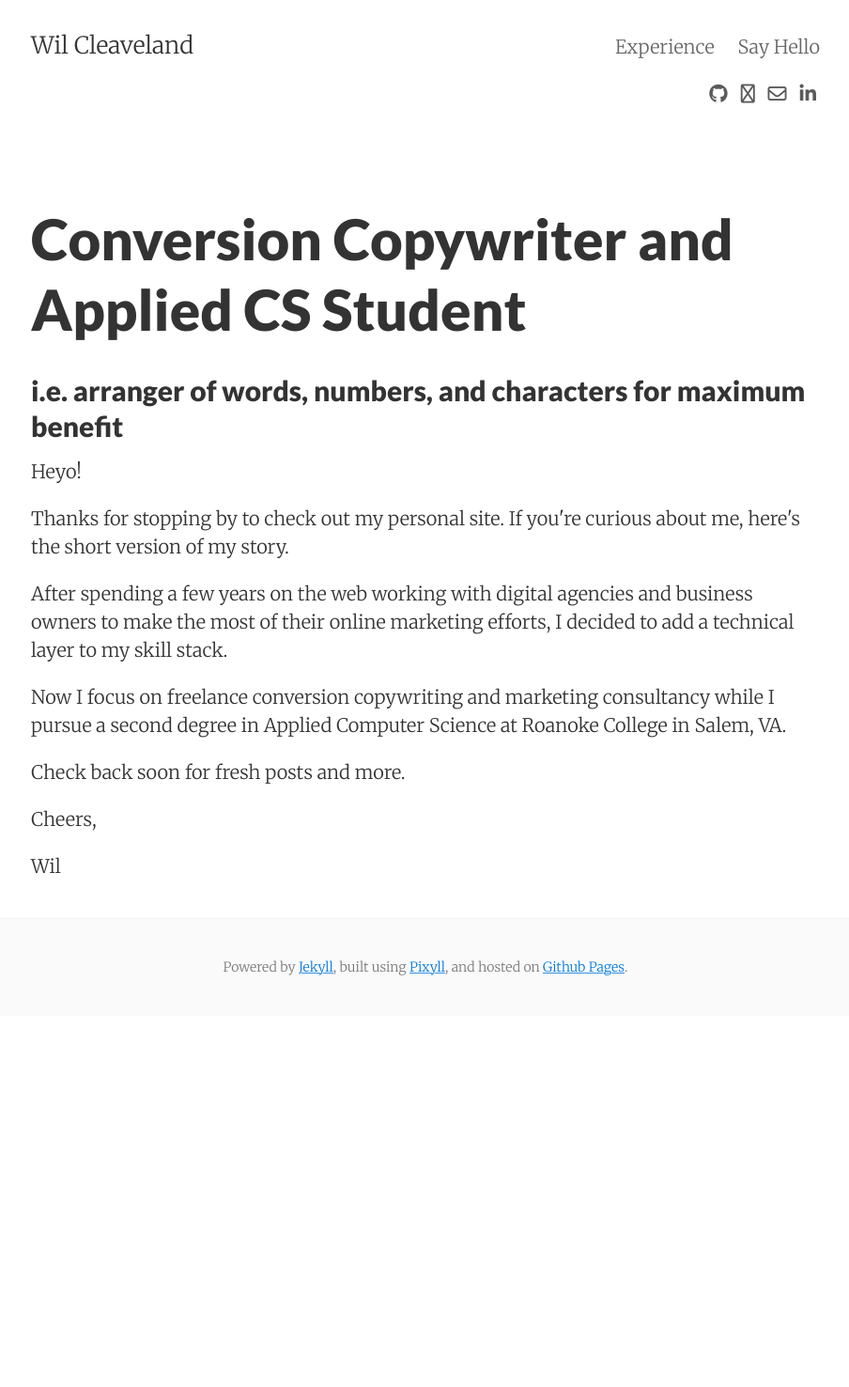
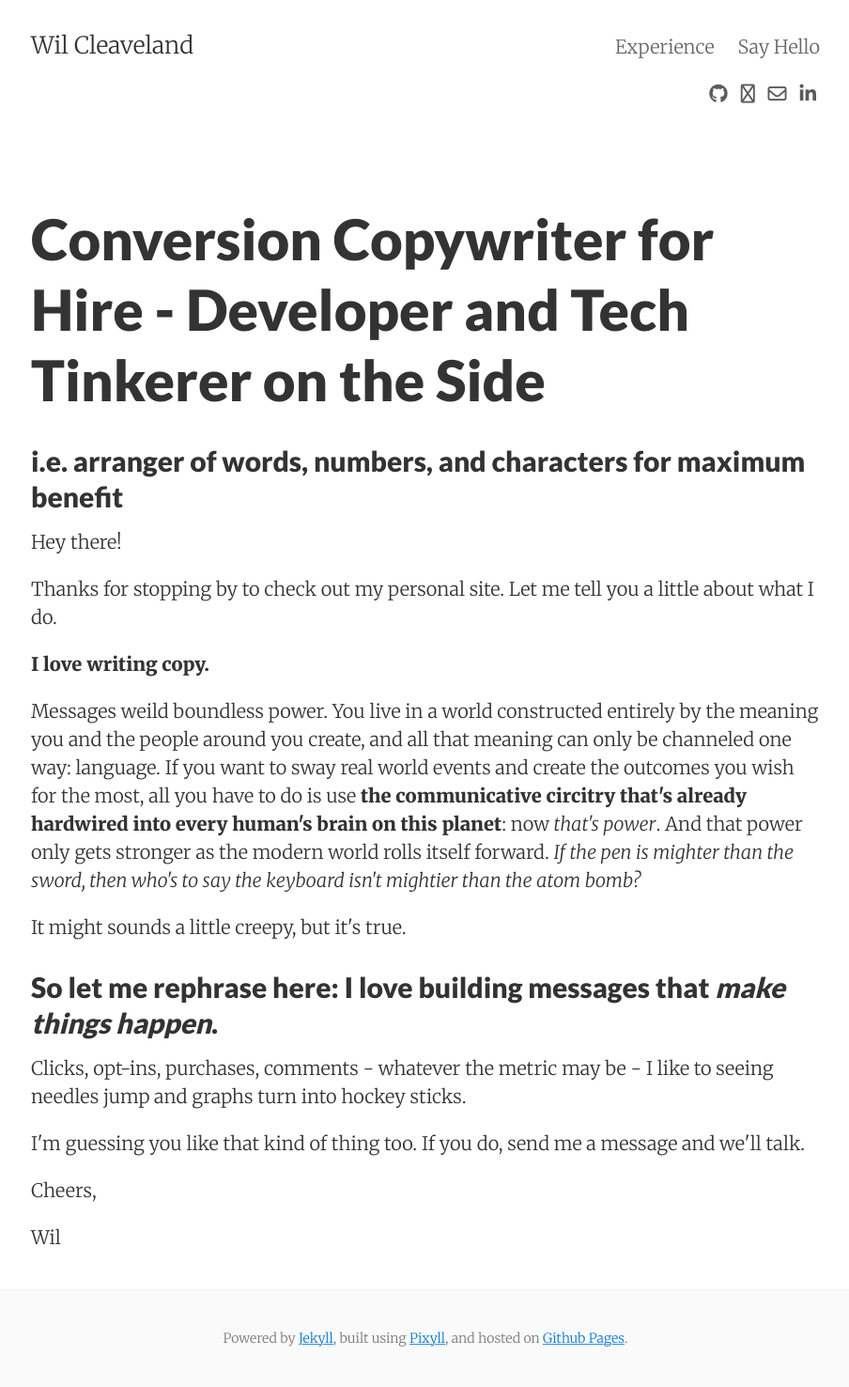
Before and after one commit to WilCleaveland/wilcleaveland.github.io, a Jekyll site: the page built from index.html, in a window 1280 px wide. Shown: the whole page at 94% size, without its empty margins (187-1091 px from the left). Built offline with Jekyll 4.4.1, drawn with Linux system fonts in a browser that asks for light colours; nearby versions of some CDN libraries; the list of posts is cut into pages by our own code; before the commit the page ends 1081 px from its top, so only the background shows below that.

Commit message:
homepage edits

```diff
--- a/index.html
+++ b/index.html
@@ -1,18 +1,24 @@
 ---
 layout: page
 ---
-<h1>Conversion Copywriter and Applied CS Student</h1>
+<h1>Conversion Copywriter for Hire - Developer and Tech Tinkerer on the Side</h1>
 <h2>i.e. arranger of words, numbers, and characters for maximum benefit</h2>
 
-<p>Heyo!</p>
+<p>Hey there!</p>
 
-<p>Thanks for stopping by to check out my personal site. If you're curious about me, here's the short version of my story.</p>
+<p>Thanks for stopping by to check out my personal site. Let me tell you a little about what I do.</p>
 
-<p>After spending a few years on the web working with digital agencies and business owners to make the most of their online marketing efforts, I decided to add a technical layer to my skill stack.</p>
+<p><strong>I love writing copy.</strong></p>
 
-<p>Now I focus on freelance conversion copywriting and marketing consultancy while I pursue a second degree in Applied Computer Science at Roanoke College in Salem, VA.</p>
+<p>Messages weild boundless power. You live in a world constructed entirely by the meaning you and the people around you create, and all that meaning can only be channeled one way: language. If you want to sway real world events and create the outcomes you wish for the most, all you have to do is use <strong>the communicative circitry that's already hardwired into every human's brain on this planet</strong>: now <em>that's power</em>. And that power only gets stronger as the modern world rolls itself forward. <em>If the pen is mighter than the sword, then who's to say the keyboard isn't mightier than the atom bomb?</em></p>
 
-<p>Check back soon for fresh posts and more.</p>
+<p>It might sounds a little creepy, but it's true.</p>
+
+<h2>So let me rephrase here: I love building messages that <em>make things happen</em>.</h2>
+
+<p>Clicks, opt-ins, purchases, comments - whatever the metric may be - I like to seeing needles jump and graphs turn into hockey sticks.</p>
+
+<p>I'm guessing you like that kind of thing too. If you do, send me a message and we'll talk.</p>
 
 <p>Cheers,</p>
 <p>Wil</p>
```
